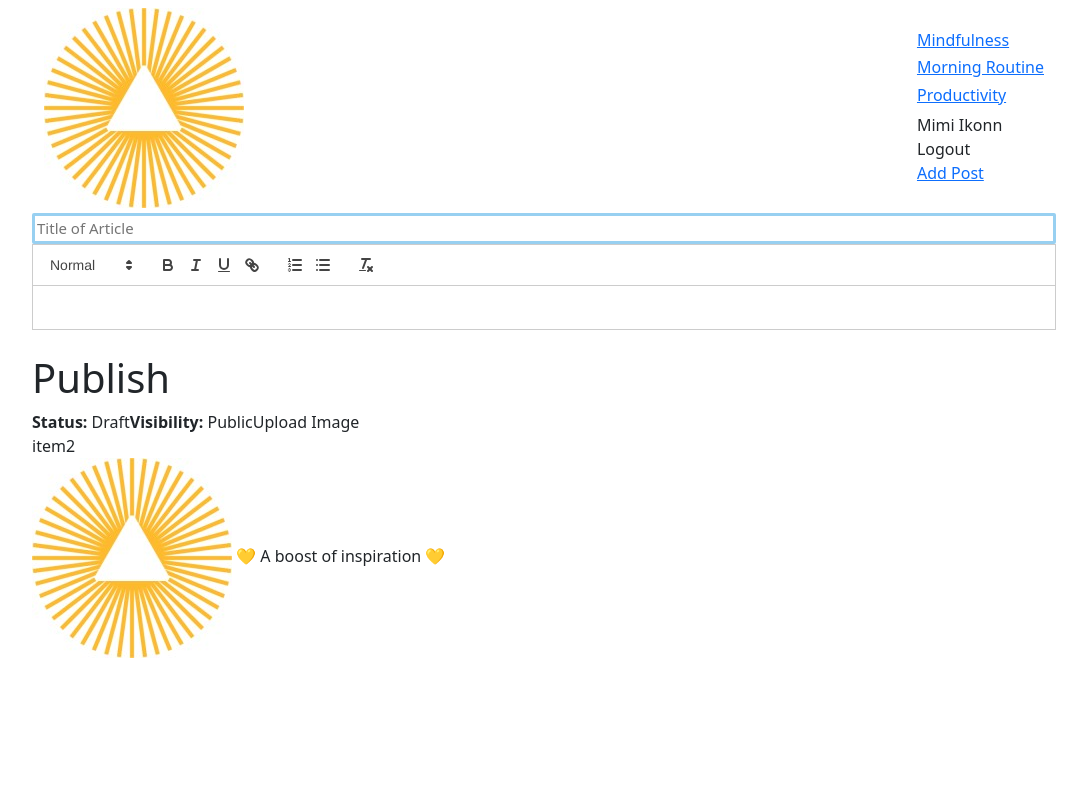
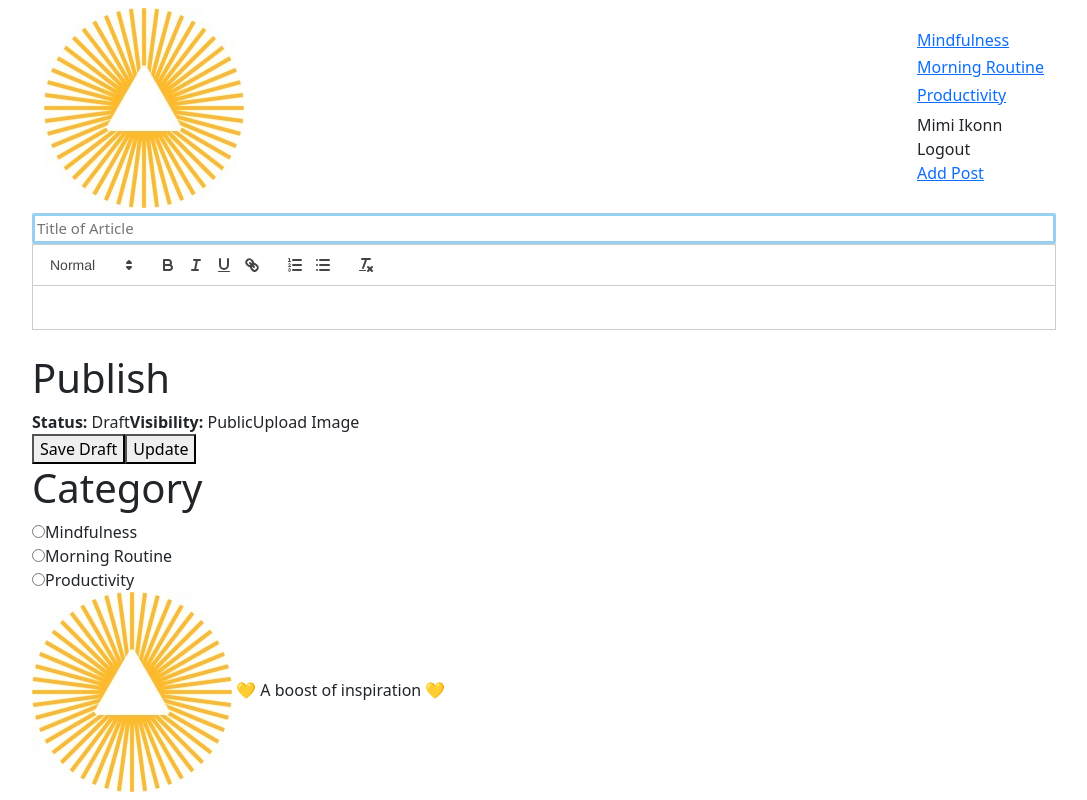
Before and after one commit to m1frahm/W12-Full-Stack-Career-Blog, a React (Vite) app in the folder client/: page /write in a window 1280 px wide. Shown: the whole page, without its empty margins (96-1183 px from the left). Built offline with nearby package versions, Linux system fonts and the light colour scheme.

Commit message:
added my three category aka cat

```diff
--- a/client/src/pages/Write.jsx
+++ b/client/src/pages/Write.jsx
@@ -1,21 +1,16 @@
-import React, {useState} from "react";
+import React, { useState } from "react";
 import ReactQuill from "react-quill";
 import "react-quill/dist/quill.snow.css";
 
 let Write = () => {
-
-    let [value, setValue] = useState('')
+  let [value, setValue] = useState("");
   console.log(value); //shows what you type in console just for testing purposes
   return (
     <div className="add">
       <div className="content">
         <input type="text" placeholder="Title of Article" />
         <div className="editorContainer">
-          <ReactQuill
-            theme="snow"
-            value={value}
-            onChange={setValue}
-          />
+          <ReactQuill theme="snow" value={value} onChange={setValue} />
         </div>
       </div>
       <div className="menu">
@@ -28,10 +23,24 @@ let Write = () => {
           <span>
             <b>Visibility: </b> Public
           </span>
-            <input style={{display:"none"}}type="file" id="file" name=""/>
+          <input style={{ display: "none" }} type="file" id="file" name="" />
           <label htmlFor="file">Upload Image</label>
+          <div className="buttons">
+            <button>Save Draft</button>
+            <button>Update</button>
           </div>
-        <div className="item">item2</div>
+        </div>
+        <div className="item">
+            <h1>Category</h1>
+            <input type="radio" name="cat" value="Mindfulness" id="Mindfulness"/>
+            <label htmlFor="Mindfulness">Mindfulness</label>
+            <br></br>
+            <input type="radio" name="cat" value="Morning Routine" id="Morning Routine"/>
+            <label htmlFor="Morning Routine">Morning Routine</label>
+            <br></br>
+            <input type="radio" name="cat" value="Productivity" id="Productivity"/>
+            <label htmlFor="Productivity">Productivity</label>
+        </div>
       </div>
     </div>
   );
```
Lines whose indentation alone changed are shown as unchanged.
